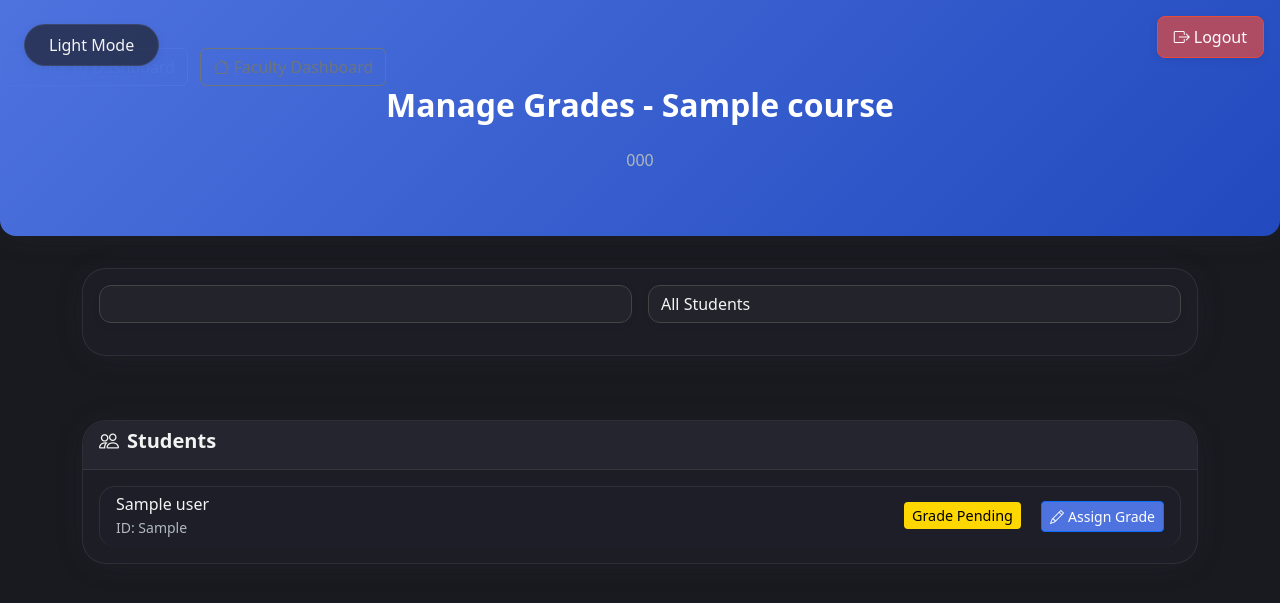
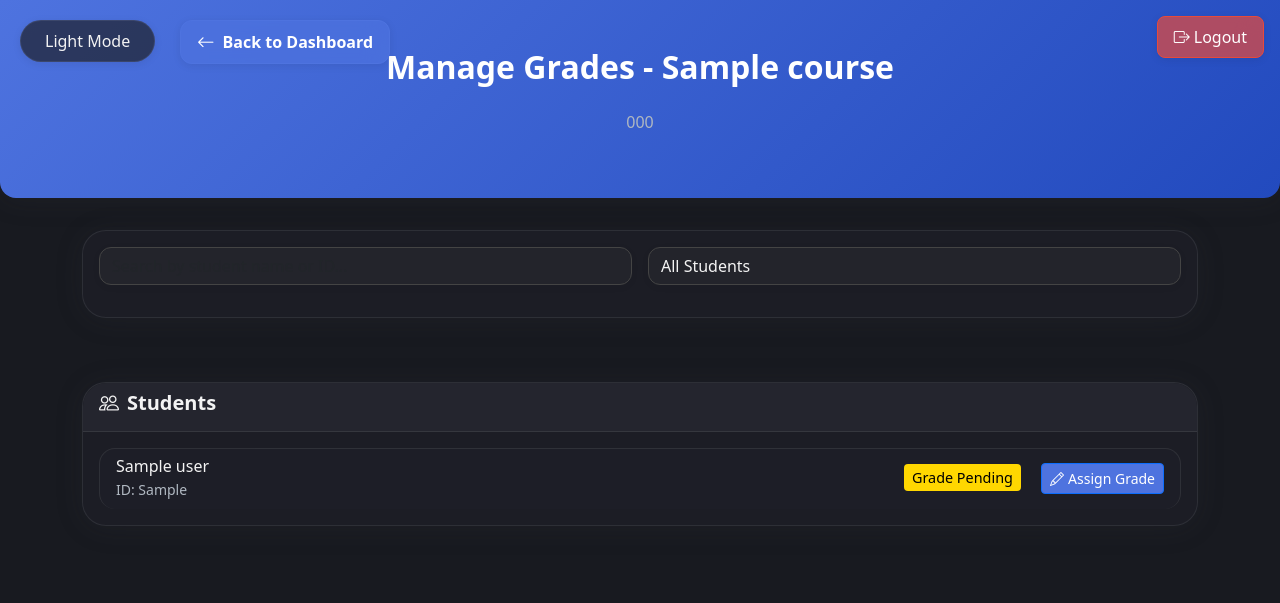
Before and after one commit to Priyo13o4/Student_Task-Management-System, a Django app: template st_mgt/templates/users/faculty_managegradeslist.html in a window 1280 px wide. Shown: the top 603 px of the page. Run offline with Django 5.2, Linux system fonts and the light colour scheme; the template is opened without the code that fills it: most values are stand-ins (such as "Sample title", 1, 10 or a date in 2020); some libraries are stand-ins or nearby versions.

Commit message:
Faculty Dashboard Manage Grades Page UI Fixed

```diff
--- a/st_mgt/static/css/faculty_styles.css
+++ b/st_mgt/static/css/faculty_styles.css
@@ -493,8 +493,8 @@ input:focus, select:focus, textarea:focus {
 /* Toggle button styles */
 #darkModeToggle {
     position: fixed;
-    top: 1.5rem;
-    left: 1.5rem;
+    top: 20px;
+    left: 20px;
     z-index: 1000;
     background: var(--card-bg);
     color: var(--text-color);
@@ -595,3 +595,37 @@ body.dark-mode .btn-outline-success {
     background-color: #32cd32;
     color: white;
 }
+
+/* Back Button Styles */
+.back-btn {
+    position: fixed;
+    top: 20px;
+    left: 180px;
+    background: rgba(78, 115, 223, 0.7) !important;
+    color: #fff !important;
+    border: 1px solid #4e73df !important;
+    border-radius: 12px !important;
+    padding: 8px 16px;
+    display: inline-flex;
+    align-items: center;
+    gap: 8px;
+    backdrop-filter: blur(12px);
+    -webkit-backdrop-filter: blur(12px);
+    box-shadow: 0 2px 8px rgba(0,0,0,0.08);
+    transition: all 0.2s ease;
+    text-decoration: none;
+    font-weight: 600;
+    z-index: 1000;
+}
+
+.back-btn:hover {
+    background: rgba(255,255,255,0.7) !important;
+    color: #4e73df !important;
+    border: 1px solid #4e73df !important;
+    transform: translateY(-2px);
+    box-shadow: 0 0.5rem 1rem rgba(0, 0, 0, 0.1);
+}
+
+.back-btn i {
+    font-size: 1.1rem;
+}
--- a/st_mgt/static/css/student_styles.css
+++ b/st_mgt/static/css/student_styles.css
@@ -427,7 +427,7 @@ body.dark-mode .btn-success {
     border: 1px solid #e74a3b !important;
     transform: translateY(-2px);
     box-shadow: 0 0.5rem 1rem rgba(0, 0, 0, 0.1);
-}
+  }
 
 #profile_menu{
   background-color:  #7600bc;
--- /dev/null
+++ b/st_mgt/templates/users/faculty_manage_grades.html
@@ -0,0 +1,4 @@
+                <a href="{% url 'faculty_dashboard' %}" class="back-btn">
+                    <i class="bi bi-arrow-left"></i> Back to Dashboard
+                </a>
+                <button id="darkModeToggle">Light Mode</button>
--- a/st_mgt/templates/users/faculty_managegradeslist.html
+++ b/st_mgt/templates/users/faculty_managegradeslist.html
@@ -10,6 +10,9 @@
     <link rel="stylesheet" href="https://cdn.jsdelivr.net/npm/select2@4.1.0-rc.0/dist/css/select2.min.css">
 </head>
 <body>
+    <a href="{% url 'faculty_dashboard' %}" class="back-btn">
+        <i class="bi bi-arrow-left"></i> Back to Dashboard
+    </a>
     <button id="darkModeToggle">Light Mode</button>
     <script>
         // Dark mode default
@@ -35,19 +38,9 @@
 
     <!-- Header Section -->
     <section class="hero-section">
-        <div class="d-flex justify-content-between align-items-center">
-            <div>
-                <a href="{% url 'faculty_dashboard' %}" class="btn btn-outline-primary me-2">
-                    <i class="bi bi-arrow-left me-1"></i>Back to Dashboard
-                </a>
-                <a href="{% url 'faculty_dashboard' %}" class="btn btn-outline-secondary">
-                    <i class="bi bi-house me-1"></i>Faculty Dashboard
-                </a>
-            </div>
-            <a href="{% url 'logout' %}" class="logout-btn">
-                <i class="bi bi-box-arrow-right me-1"></i>Logout
-            </a>
-        </div>
+        <a href="{% url 'logout' %}" class="logout-btn">
+            <i class="bi bi-box-arrow-right me-1"></i>Logout
+        </a>
         <div class="hero-content">
             <h1 class="hero-welcome">Manage Grades - {{ course.name }}</h1>
             <p class="text-muted">{{ course.code }}</p>
```
Also changed, not shown: st_mgt/templates/users/student_dashboard.html (indentation only).
